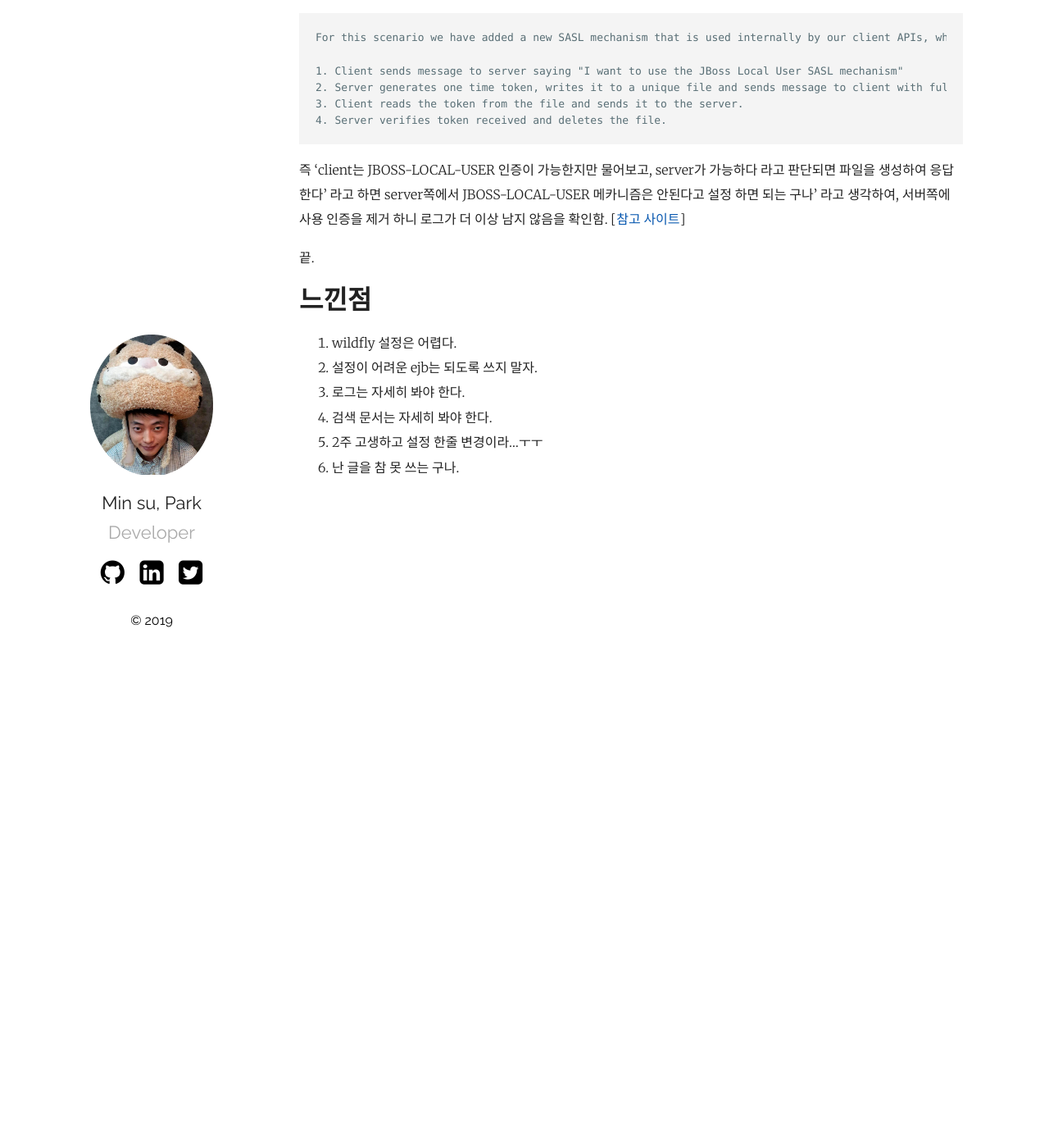
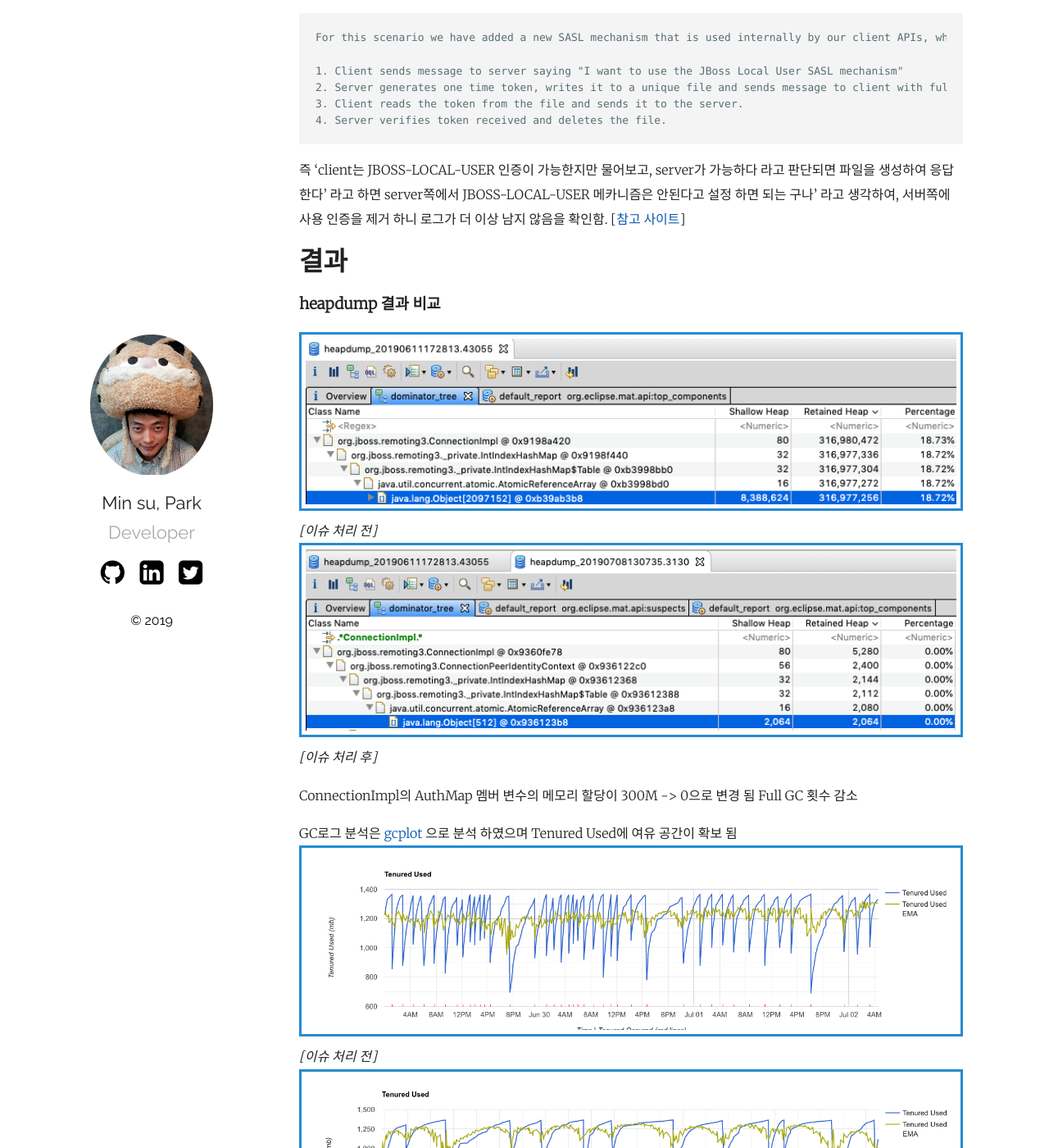
Before and after one commit to mspark7233/mspark7233.github.io, a Jekyll site: the page built from _posts/2019-06-25-wildfly-ejb-memory.md, in a window 1280 px wide and 1400 px high, scrolled down 2866 px. Shown: the whole window at 82% size. Built offline with Jekyll 4.4.1, drawn with Linux system fonts in a browser that asks for light colours; comment, search, counter and statistics services are not loaded.

Commit message:
add result

```diff
--- a/_posts/2019-06-25-wildfly-ejb-memory.md
+++ b/_posts/2019-06-25-wildfly-ejb-memory.md
@@ -82,6 +82,19 @@ For this scenario we have added a new SASL mechanism that is used internally by
 [[참고 사이트](https://access.redhat.com/documentation/en-us/jboss_enterprise_application_platform/6/html/administration_and_configuration_guide/remove_silent_authentication_from_the_default_security_realm)]
 
 
+# 결과
+### heapdump 결과 비교
+![이슈 처리 전](/assets/post/2019-06-25-wildfly-ejb-memory/oldheapdump.png){: width="900" class="border"} *[이슈 처리 전]*
+![이슈 처리 후](/assets/post/2019-06-25-wildfly-ejb-memory/currentheapdump.png){: width="900" class="border"} *[이슈 처리 후]*
+
+ConnectionImpl의 AuthMap 멤버 변수의 메모리 할당이 300M -> 0으로 변경 됨
+Full GC 횟수 감소
+
+GC로그 분석은 [gcplot](https://gcplot.com/) 으로 분석 하였으며 Tenured Used에 여유 공간이 확보 됨
+![이슈 처리 전](/assets/post/2019-06-25-wildfly-ejb-memory/oldtenuredUsed.png){: width="900" class="border"} *[이슈 처리 전]*
+![이슈 처리 후](/assets/post/2019-06-25-wildfly-ejb-memory/currenttenuredUsed.png){: width="900" class="border"} *[이슈 처리 후]*
+
+
 끝.
 # 느낀점
  1. wildfly 설정은 어렵다.
```
Also changed, not shown: assets/post/2019-06-25-wildfly-ejb-memory/currentheapdump.png (added), assets/post/2019-06-25-wildfly-ejb-memory/currenttenuredUsed.png (added), assets/post/2019-06-25-wildfly-ejb-memory/oldheapdump.png (added), assets/post/2019-06-25-wildfly-ejb-memory/oldtenuredUsed.png (added).
